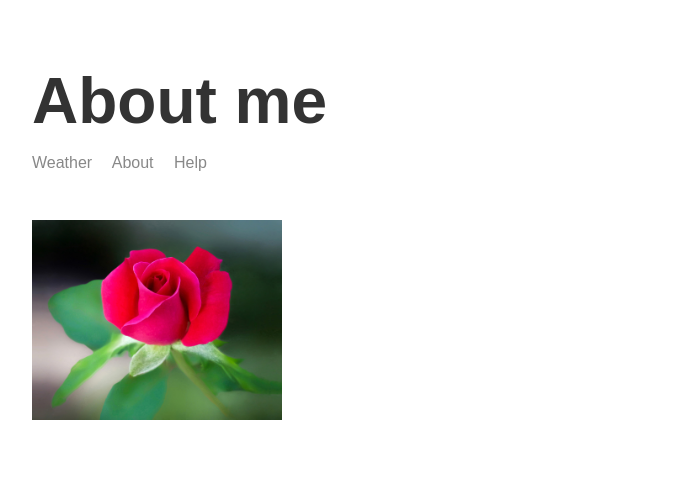
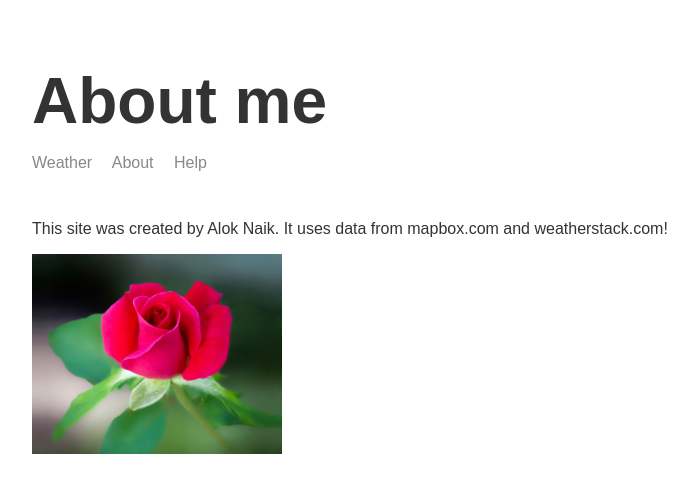
Before and after one commit to aloknaik123/node3-weather-website, a Node server app: page /about in a window 1280 px wide. Shown: the top 478 px of the page, without its empty margins (283-981 px from the left). Run offline with Node 20, Linux system fonts and the light colour scheme; some libraries are stand-ins or nearby versions.

Commit message:
Add about text

```diff
--- a/templates/views/about.hbs
+++ b/templates/views/about.hbs
@@ -11,6 +11,7 @@
     <body>
         <div class="main-content">
         {{>header}}
+        <p>This site was created by Alok Naik. It uses data from mapbox.com and weatherstack.com!</p>
         <img class="portrait" src="/img/flower.jpg">
         </div>
         {{>footer}}
```
